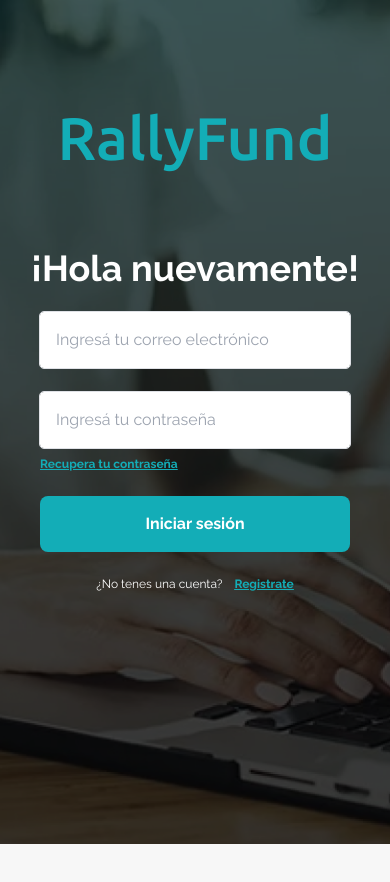
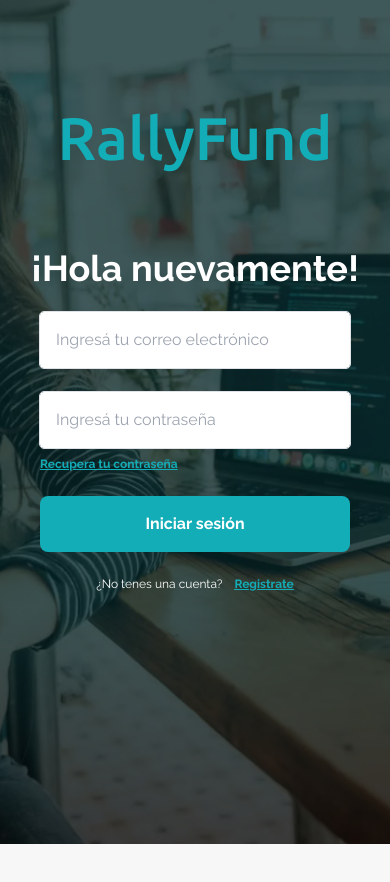
Before and after one commit to No-Country/s10-16-ft-node-react, a React (Vite) app in the folder frontend/: page /auth/login in a window 390 px wide. Shown: the top 882 px of the page. Built offline with nearby package versions, Linux system fonts and the light colour scheme.

Commit message:
feat: interactive background

```diff
--- a/frontend/src/auth/pages/Login.tsx
+++ b/frontend/src/auth/pages/Login.tsx
@@ -16,7 +16,7 @@ export const Login = () => {
     login(data);
   };
 
-  const { setBackgroundClass } = useBgStore();
+  const { backgroundClass, setBackgroundClass } = useBgStore();
 
   const handleBackgroundChange = (newClass: string) => {
     setBackgroundClass(newClass);
@@ -24,7 +24,9 @@ export const Login = () => {
 
   return (
     <div className="lg:w-3/5 w-full flex items-center justify-center text-center md:px-16 lg:pr-0 px-0 z-0">
-      <div className="absolute lg:hidden z-10 inset-0 bg-login-background bg-no-repeat bg-cover bg-center items-center bg-[#66928c]">
+      <div
+        className={`absolute lg:hidden z-10 inset-0 ${backgroundClass} bg-no-repeat bg-cover bg-center items-center bg-[#66928c]`}
+      >
         <div className="absolute bg-black opacity-60 inset-0 z-0"></div>
       </div>
       <div className="w-full h-full lg:h-full py-6 z-20">
--- a/frontend/src/auth/pages/Register.tsx
+++ b/frontend/src/auth/pages/Register.tsx
@@ -29,7 +29,7 @@ export const Register = () => {
     singUp(updateData);
   };
 
-  const { setBackgroundClass } = useBgStore();
+  const { backgroundClass, setBackgroundClass } = useBgStore();
 
   const handleBackgroundChange = (newClass: string) => {
     setBackgroundClass(newClass);
@@ -37,7 +37,9 @@ export const Register = () => {
 
   return (
     <div className="lg:w-3/5 w-full flex md:px-16 lg:pr-0 px-0 z-0">
-      <div className="absolute lg:hidden z-10 inset-0 bg-login-background bg-no-repeat bg-cover bg-center items-center bg-[#66928c]">
+      <div
+        className={`absolute lg:hidden z-10 inset-0 ${backgroundClass} bg-no-repeat bg-cover bg-center items-center bg-[#66928c]`}
+      >
         <div className="absolute bg-black opacity-60 inset-0 z-0"></div>
       </div>
       <div className="w-full h-full lg:h-full py-6 z-20">
--- a/frontend/src/auth/pages/RegisterChoice.tsx
+++ b/frontend/src/auth/pages/RegisterChoice.tsx
@@ -11,7 +11,7 @@ export const RegisterChoice = () => {
     setSelectedChoice(choice === selectedChoice ? null : choice);
   };
 
-  const { setBackgroundClass } = useBgStore();
+  const { backgroundClass, setBackgroundClass } = useBgStore();
 
   const handleBackgroundChange = (newClass: string) => {
     setBackgroundClass(newClass);
@@ -19,7 +19,9 @@ export const RegisterChoice = () => {
 
   return (
     <div className="lg:w-3/5 w-full flex md:px-16 lg:pr-0 px-0 z-0">
-      <div className="absolute lg:hidden z-10 inset-0 bg-login-background bg-no-repeat bg-cover bg-center items-center bg-[#66928c]">
+      <div
+        className={`absolute lg:hidden z-10 inset-0 ${backgroundClass} bg-no-repeat bg-cover bg-center items-center bg-[#66928c]`}
+      >
         <div className="absolute bg-black opacity-60 inset-0 z-0"></div>
       </div>
       <div className="w-full h-full lg:h-full py-6 z-20">
```
